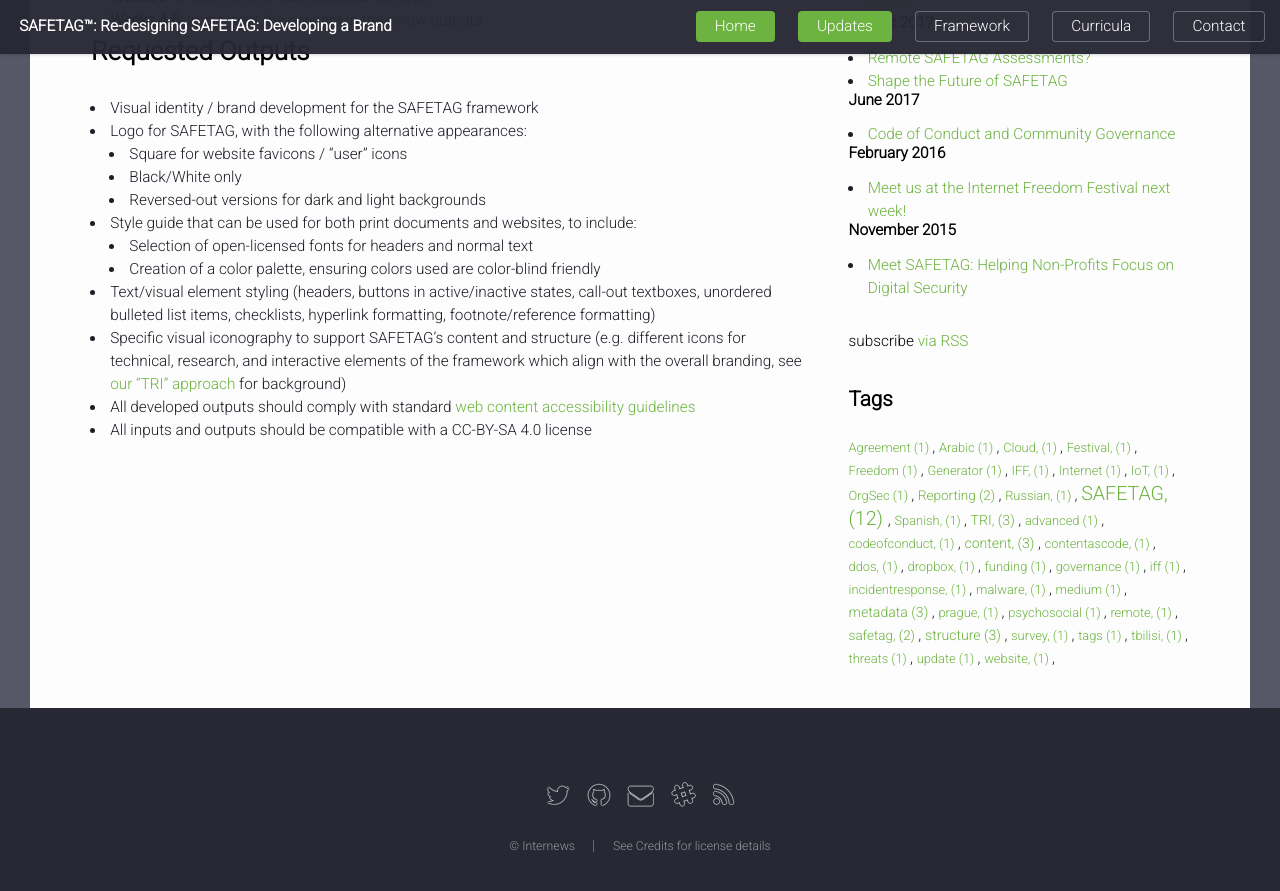
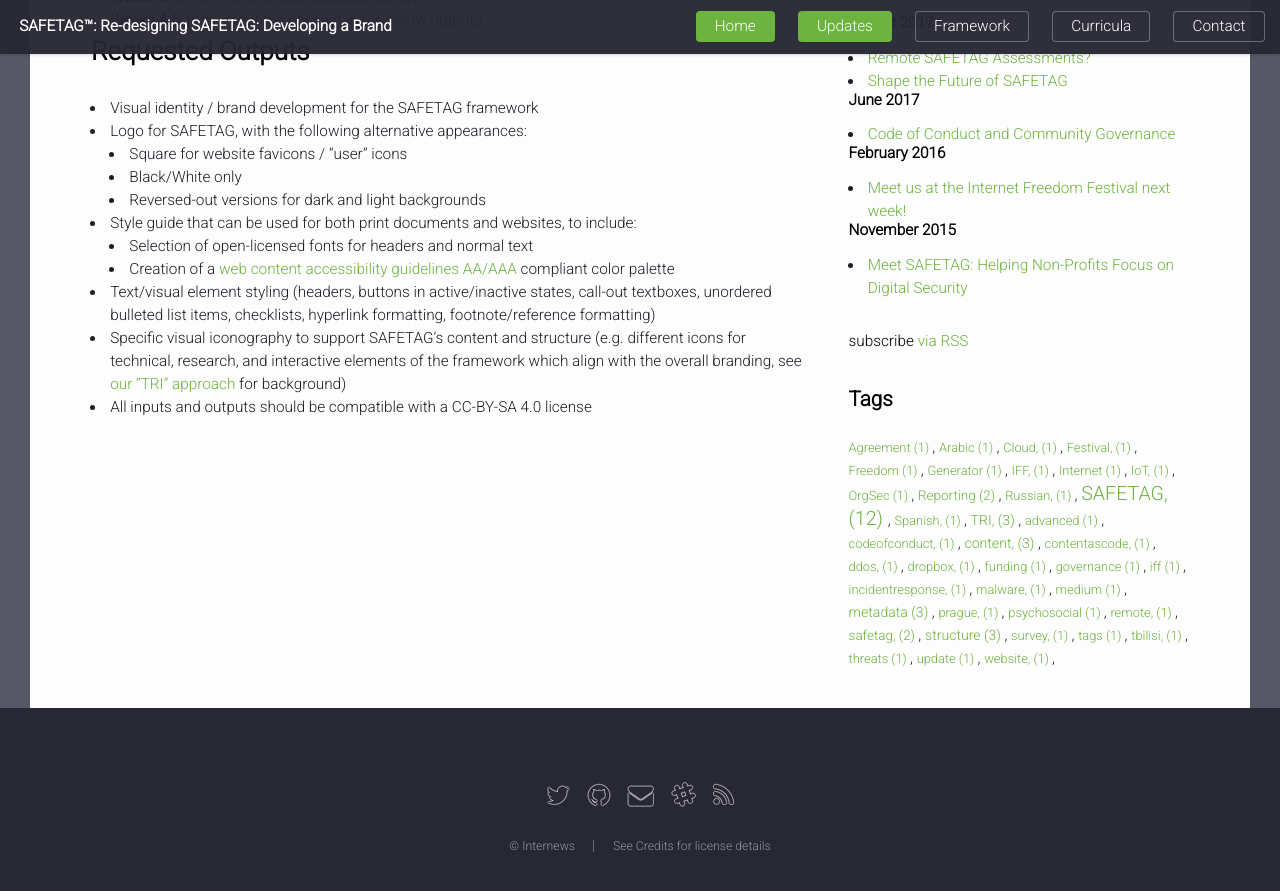
Before and after one commit to SAFETAG/SAFETAG-website, a Jekyll site: the page built from _posts/2020-03-09-call-design.md, in a window 1280 px wide and 900 px high, scrolled down 1052 px. Shown: the top 891 px of the window. Built offline with Jekyll 4.4.1, drawn with Linux system fonts in a browser that asks for light colours; comment, search, counter and statistics services are not loaded.

Commit message:
Update 2020-03-09-call-design.md

```diff
--- a/_posts/2020-03-09-call-design.md
+++ b/_posts/2020-03-09-call-design.md
@@ -34,8 +34,7 @@
   * Reversed-out versions for dark and light backgrounds
 * Style guide that can be used for both print documents and websites, to include:
   * Selection of open-licensed fonts for headers and normal text
-  * Creation of a color palette, ensuring colors used are color-blind friendly
+  * Creation of a  [web content accessibility guidelines AA/AAA ](https://www.w3.org/TR/WCAG21/) compliant color palette
 * Text/visual element styling (headers, buttons in active/inactive states, call-out textboxes, unordered bulleted list items, checklists, hyperlink formatting, footnote/reference formatting)
 * Specific visual iconography to support SAFETAG's content and structure (e.g. different icons for technical, research, and interactive elements of the framework which align with the overall branding, see [our "TRI" approach](https://safetag.org/2018/08/16/SAFETAGStories-dropbox.html) for background)
-* All developed outputs should comply with standard [web content accessibility guidelines](https://www.w3.org/TR/WCAG21/)
 * All inputs and outputs should be compatible with a CC-BY-SA 4.0 license
```
